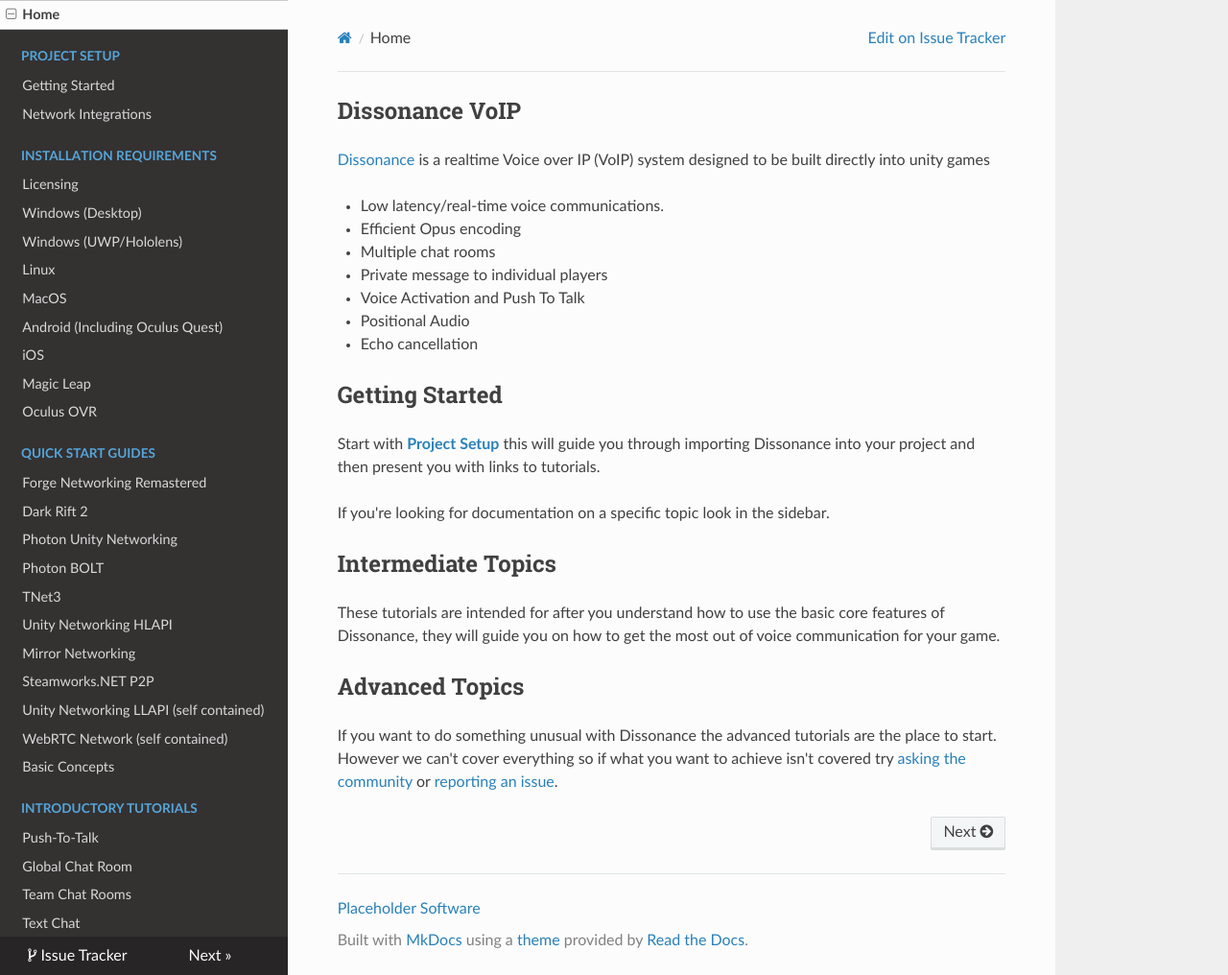
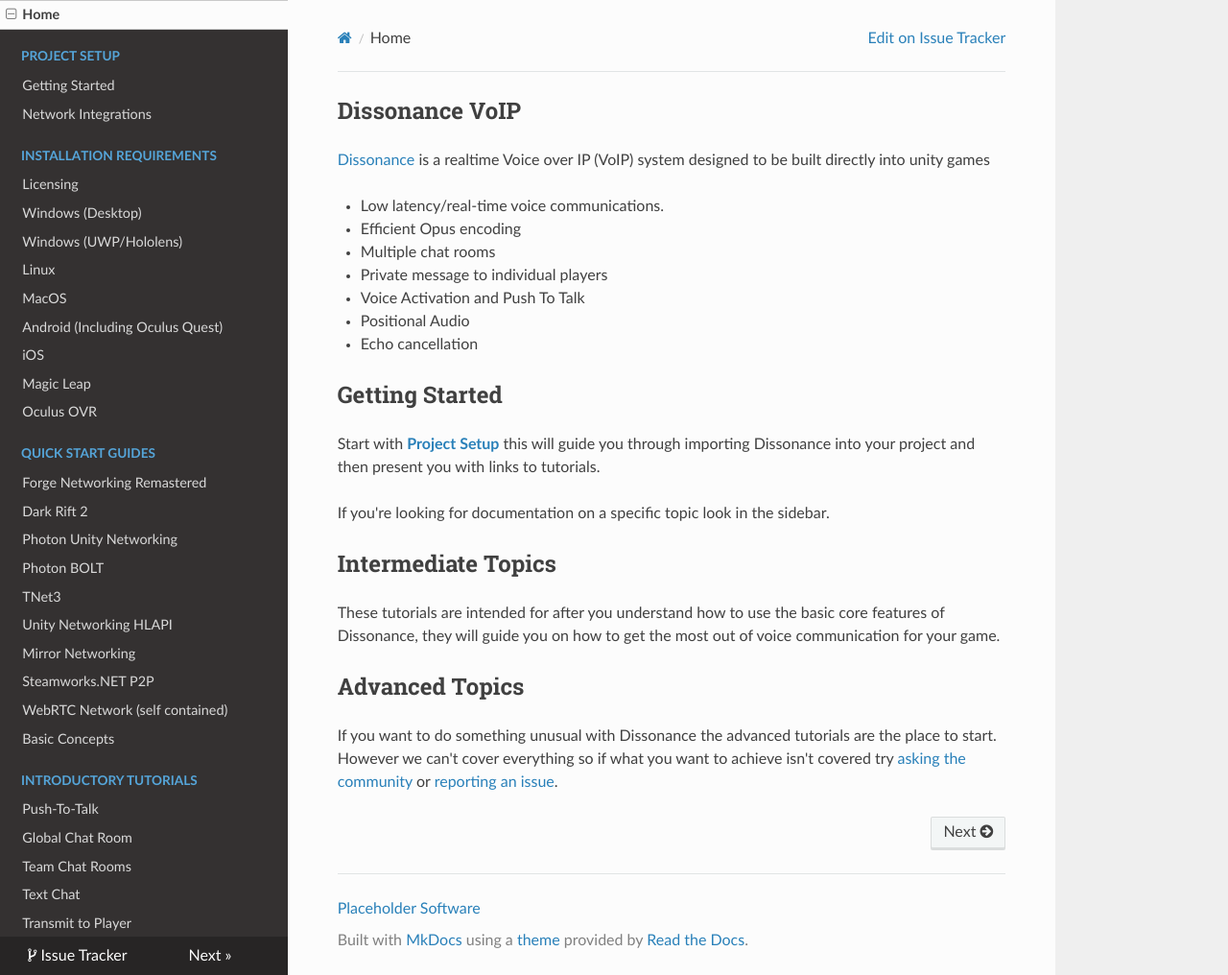
Before and after one commit to Placeholder-Software/Dissonance, an MkDocs documentation site: the page built from docs/index.md, in a window 1280 px wide and 1016 px high. Shown: the whole window at 96% size. Built offline with MkDocs 1.6.1, drawn with Linux system fonts in a browser that asks for light colours; old or Windows-style settings are respelled for this version of MkDocs.

Commit message:
Removed UNet LLAPI getting started docs (it's been deprecated for a while)

```diff
--- a/mkdocs.yml
+++ b/mkdocs.yml
@@ -39,7 +39,7 @@
     - "Unity Networking HLAPI": "Basics/Quick-Start-UNet-HLAPI.md"
     - "Mirror Networking": "Basics/Quick-Start-Mirror.md"
     - "Steamworks.NET P2P": "Basics/Quick-Start-Steamworks.Net-P2P.md"
-    - "Unity Networking LLAPI (self contained)": "Basics/Quick-Start-UNet-LLAPI.md"
+#    - "Unity Networking LLAPI (self contained)": "Basics/Quick-Start-UNet-LLAPI.md"
     - "WebRTC Network (self contained)": "Basics/Quick-Start-PureP2P.md"
 - "Basic Concepts": "Basics/Introduction-To-Chat-Rooms.md"
 - "Introductory Tutorials":
```
